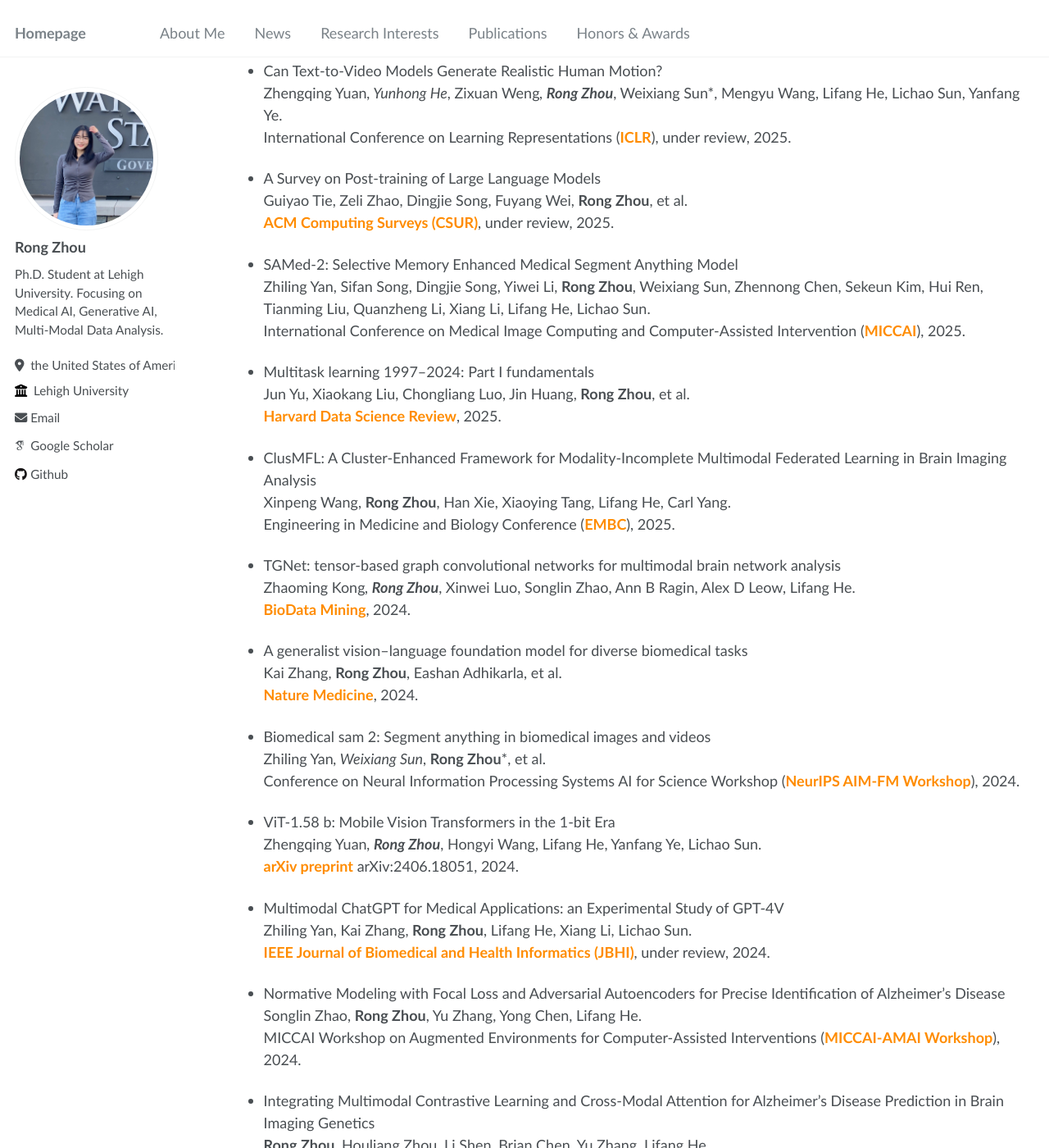
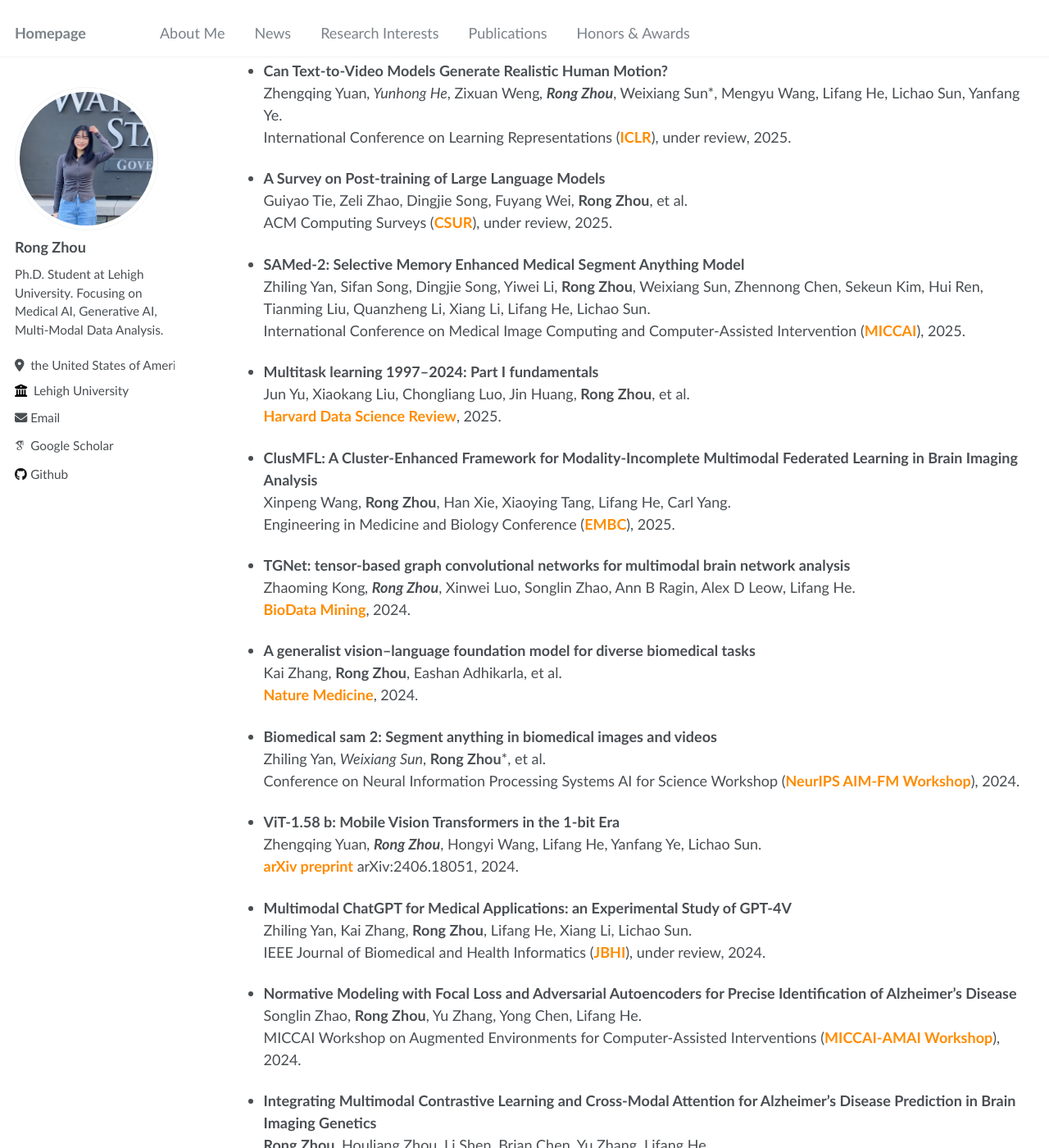
Before and after one commit to rongzhou7/rongzhou7.github.io, a Jekyll site: the page built from _pages/about.md, in a window 1280 px wide and 1400 px high, scrolled down 1784 px. Shown: the whole window at 82% size. Built offline with Jekyll 4.4.1, drawn with Linux system fonts in a browser that asks for light colours; some web fonts are replaced.

Commit message:
Bold paper titles and refine venue color highlighting
- All paper titles are now bold
- For venues with abbreviations: only abbreviation in orange (e.g., ACM Computing Surveys (CSUR) - only CSUR orange)
- For venues without abbreviations: entire name in orange (e.g., Nature Medicine)
- Maintains professional and clear visual hierarchy

🤖 Generated with [Claude Code](https://claude.com/claude-code)

Co-Authored-By: Claude <noreply@anthropic.com>

```diff
--- a/_pages/about.md
+++ b/_pages/about.md
@@ -52,95 +52,95 @@ I am very fortunate to be advised by [Prof. Lifang He](https://engineering.lehig
 
 (* denotes equal contribution)
 
-* Adaptive Clinical Aware Latent Diffusion for Multimodal Brain Image Generation And Missing Modality Imputation<br>
+* **Adaptive Clinical Aware Latent Diffusion for Multimodal Brain Image Generation And Missing Modality Imputation**<br>
 **Rong Zhou**, Houliang Zhou, Yao Su, Brian Y. Chen, Yu Zhang, Lifang He, Alzheimer's Disease Neuroimaging Initiative.<br>
 IEEE International Symposium on Biomedical Imaging (<span style="color: #ff8c00;">**ISBI**</span>), under review, 2026.
 
-* TTT-UNet: Enhancing U-Net with Test-Time Training Layers for Biomedical Image Segmentation<br>
+* **TTT-UNet: Enhancing U-Net with Test-Time Training Layers for Biomedical Image Segmentation**<br>
 **Rong Zhou**, Zhengqing Yuan, Zhiling Yan, Weixiang Sun, Kai Zhang, Yiwei Li, Yanfang Ye, Xiang Li, Lifang He, Lichao Sun.<br>
 Medical Imaging with Deep Learning (<span style="color: #ff8c00;">**MIDL**</span>), under review, 2026.
 
-* Uncovering Alzheimer's Disease Progression via SDE-based Spatio-Temporal Graph Deep Learning on Longitudinal Brain Networks<br>
+* **Uncovering Alzheimer's Disease Progression via SDE-based Spatio-Temporal Graph Deep Learning on Longitudinal Brain Networks**<br>
 Houliang Zhou, **Rong Zhou**, Yangying Liu, Kanhao Zhao, Li Shen, Brian Y Chen, Yu Zhang, Lifang He, Alzheimer's Disease Neuroimaging Initiative.<br>
 <span style="color: #ff8c00;">**arXiv preprint**</span> arXiv:2509.21735, 2025.
 
-* A Scoping Review of Transfer Learning Methods in Biomedical Science Using Structured Real-World Data<br>
+* **A Scoping Review of Transfer Learning Methods in Biomedical Science Using Structured Real-World Data**<br>
 Yishan Shen*, **Rong Zhou***, Zhaoyi Chen, Qiong Wu, Yu Huang, Zheng Feng, Ke Zhang, Jun Yu, Lifang He, Jiang Bian, Yong Chen.<br>
 <span style="color: #ff8c00;">**npj Artificial Intelligence**</span>, under review, 2025.
 
-* EfficientLLM: Efficiency in Large Language Models<br>
+* **EfficientLLM: Efficiency in Large Language Models**<br>
 Zhengqing Yuan*, Weixiang Sun*, Yixin Liu*, Huichi Zhou*, **Rong Zhou***, Yiyang Li, Zheyuan Zhang, Wei Song, Yue Huang, Haolong Jia, Keerthiram Murugesan, Yu Wang, Lifang He, Jianfeng Gao, Lichao Sun, Yanfang Ye.<br>
 International Conference on Learning Representations (<span style="color: #ff8c00;">**ICLR**</span>), under review, 2025.
 
-* Can Text-to-Video Models Generate Realistic Human Motion?<br>
+* **Can Text-to-Video Models Generate Realistic Human Motion?**<br>
 Zhengqing Yuan*, Yunhong He*, Zixuan Weng*, **Rong Zhou***, Weixiang Sun*, Mengyu Wang, Lifang He, Lichao Sun, Yanfang Ye.<br>
 International Conference on Learning Representations (<span style="color: #ff8c00;">**ICLR**</span>), under review, 2025.
 
-* A Survey on Post-training of Large Language Models<br>
+* **A Survey on Post-training of Large Language Models**<br>
 Guiyao Tie, Zeli Zhao, Dingjie Song, Fuyang Wei, **Rong Zhou**, et al.<br>
-<span style="color: #ff8c00;">**ACM Computing Surveys (CSUR)**</span>, under review, 2025.
+ACM Computing Surveys (<span style="color: #ff8c00;">**CSUR**</span>), under review, 2025.
 
-* SAMed-2: Selective Memory Enhanced Medical Segment Anything Model<br>
+* **SAMed-2: Selective Memory Enhanced Medical Segment Anything Model**<br>
 Zhiling Yan, Sifan Song, Dingjie Song, Yiwei Li, **Rong Zhou**, Weixiang Sun, Zhennong Chen, Sekeun Kim, Hui Ren, Tianming Liu, Quanzheng Li, Xiang Li, Lifang He, Lichao Sun.<br>
 International Conference on Medical Image Computing and Computer-Assisted Intervention (<span style="color: #ff8c00;">**MICCAI**</span>), 2025.
 
-* Multitask learning 1997–2024: Part I fundamentals<br>
+* **Multitask learning 1997–2024: Part I fundamentals**<br>
 Jun Yu, Xiaokang Liu, Chongliang Luo, Jin Huang, **Rong Zhou**, et al.<br>
 <span style="color: #ff8c00;">**Harvard Data Science Review**</span>, 2025.
 
-* ClusMFL: A Cluster-Enhanced Framework for Modality-Incomplete Multimodal Federated Learning in Brain Imaging Analysis<br>
+* **ClusMFL: A Cluster-Enhanced Framework for Modality-Incomplete Multimodal Federated Learning in Brain Imaging Analysis**<br>
 Xinpeng Wang, **Rong Zhou**, Han Xie, Xiaoying Tang, Lifang He, Carl Yang.<br>
 Engineering in Medicine and Biology Conference (<span style="color: #ff8c00;">**EMBC**</span>), 2025.
 
-* TGNet: tensor-based graph convolutional networks for multimodal brain network analysis<br>
+* **TGNet: tensor-based graph convolutional networks for multimodal brain network analysis**<br>
 Zhaoming Kong*, **Rong Zhou***, Xinwei Luo, Songlin Zhao, Ann B Ragin, Alex D Leow, Lifang He.<br>
 <span style="color: #ff8c00;">**BioData Mining**</span>, 2024.
 
-* A generalist vision–language foundation model for diverse biomedical tasks<br>
+* **A generalist vision–language foundation model for diverse biomedical tasks**<br>
 Kai Zhang, **Rong Zhou**, Eashan Adhikarla, et al.<br>
 <span style="color: #ff8c00;">**Nature Medicine**</span>, 2024.
 
-* Biomedical sam 2: Segment anything in biomedical images and videos<br>
+* **Biomedical sam 2: Segment anything in biomedical images and videos**<br>
 Zhiling Yan*, Weixiang Sun*, **Rong Zhou***, et al.<br>
 Conference on Neural Information Processing Systems AI for Science Workshop (<span style="color: #ff8c00;">**NeurIPS AIM-FM Workshop**</span>), 2024.
 
-* ViT-1.58 b: Mobile Vision Transformers in the 1-bit Era<br>
+* **ViT-1.58 b: Mobile Vision Transformers in the 1-bit Era**<br>
 Zhengqing Yuan*, **Rong Zhou***, Hongyi Wang, Lifang He, Yanfang Ye, Lichao Sun.<br>
 <span style="color: #ff8c00;">**arXiv preprint**</span> arXiv:2406.18051, 2024.
 
-* Multimodal ChatGPT for Medical Applications: an Experimental Study of GPT-4V<br>
+* **Multimodal ChatGPT for Medical Applications: an Experimental Study of GPT-4V**<br>
 Zhiling Yan, Kai Zhang, **Rong Zhou**, Lifang He, Xiang Li, Lichao Sun.<br>
-<span style="color: #ff8c00;">**IEEE Journal of Biomedical and Health Informatics (JBHI)**</span>, under review, 2024.
+IEEE Journal of Biomedical and Health Informatics (<span style="color: #ff8c00;">**JBHI**</span>), under review, 2024.
 
-* Normative Modeling with Focal Loss and Adversarial Autoencoders for Precise Identification of Alzheimer's Disease<br>
+* **Normative Modeling with Focal Loss and Adversarial Autoencoders for Precise Identification of Alzheimer's Disease**<br>
 Songlin Zhao, **Rong Zhou**, Yu Zhang, Yong Chen, Lifang He.<br>
 MICCAI Workshop on Augmented Environments for Computer-Assisted Interventions (<span style="color: #ff8c00;">**MICCAI-AMAI Workshop**</span>), 2024.
 
-* Integrating Multimodal Contrastive Learning and Cross-Modal Attention for Alzheimer's Disease Prediction in Brain Imaging Genetics<br>
+* **Integrating Multimodal Contrastive Learning and Cross-Modal Attention for Alzheimer's Disease Prediction in Brain Imaging Genetics**<br>
 **Rong Zhou**, Houliang Zhou, Li Shen, Brian Chen, Yu Zhang, Lifang He.<br>
 IEEE International Conference on Bioinformatics and Biomedicine (<span style="color: #ff8c00;">**IEEE BIBM**</span>), 2023.
 
-* Attentive Deep Canonical Correlation Analysis for Diagnosing Alzheimer's Disease Using Multimodal Imaging Genetics<br>
+* **Attentive Deep Canonical Correlation Analysis for Diagnosing Alzheimer's Disease Using Multimodal Imaging Genetics**<br>
 **Rong Zhou**, Houliang Zhou, Brian Chen, Li Shen, Yu Zhang, Lifang He.<br>
 International Conference on Medical Image Computing and Computer-Assisted Intervention (<span style="color: #ff8c00;">**MICCAI**</span>), 2023 (Early Accept).
 
-* Normative Modeling via Conditional Variational Autoencoder and Adversarial Learning to Identify Brain Dysfunction in Alzheimer's Disease<br>
+* **Normative Modeling via Conditional Variational Autoencoder and Adversarial Learning to Identify Brain Dysfunction in Alzheimer's Disease**<br>
 Xuetong Wang*, **Rong Zhou***, Kanhao Zhao, Alex Leow, Yu Zhang, Lifang He.<br>
 IEEE International Symposium on Biomedical Imaging (<span style="color: #ff8c00;">**IEEE ISBI**</span>), 2023 (Oral).
 
-* Elaborate Bladder Cancer Knowledge Graph for Question Answering System Based on BERT-BiLSTM-CRF<br>
+* **Elaborate Bladder Cancer Knowledge Graph for Question Answering System Based on BERT-BiLSTM-CRF**<br>
 **Rong Zhou**, Kai Yang, Zhen Li, Kai Wu, Peng Wu, Song Wu.<br>
 <span style="color: #ff8c00;">**Journal of Biomedical Informatics**</span>, under review, 2023.
 
-* Multimodal Investigation of Bladder Cancer Data Based on CT, Whole Slide Image and Transcriptome<br>
+* **Multimodal Investigation of Bladder Cancer Data Based on CT, Whole Slide Image and Transcriptome**<br>
 Peng Wu, Kai Wu, Zhe Li, Hanlin Liu, Kai Yang, **Rong Zhou**, Ziyu Zhou, Nianzeng Xing, Song Wu.<br>
 <span style="color: #ff8c00;">**Quantitative Imaging in Medicine and Surgery**</span>, 2023.
 
-* A Method for Building an Intelligent Question-Answering System based on Bladder Cancer Knowledge Graph<br>
+* **A Method for Building an Intelligent Question-Answering System based on Bladder Cancer Knowledge Graph**<br>
 Song Wu, **Rong Zhou**, Kai Yang.<br>
 <span style="color: #ff8c00;">**Chinese Patent**</span>, 2022.
 
-* The Design and Implementation of Chinese-Uighur-English Online Dictionary Based on Knowledge Graph<br>
+* **The Design and Implementation of Chinese-Uighur-English Online Dictionary Based on Knowledge Graph**<br>
 Lirong Qiu, Huan Yang, **Rong Zhou**.<br>
 IEEE International Conference on Computational Science and Engineering and Embedded and Ubiquitous Computing (<span style="color: #ff8c00;">**IEEE CSE and EUC**</span>), 2017.
 
```
